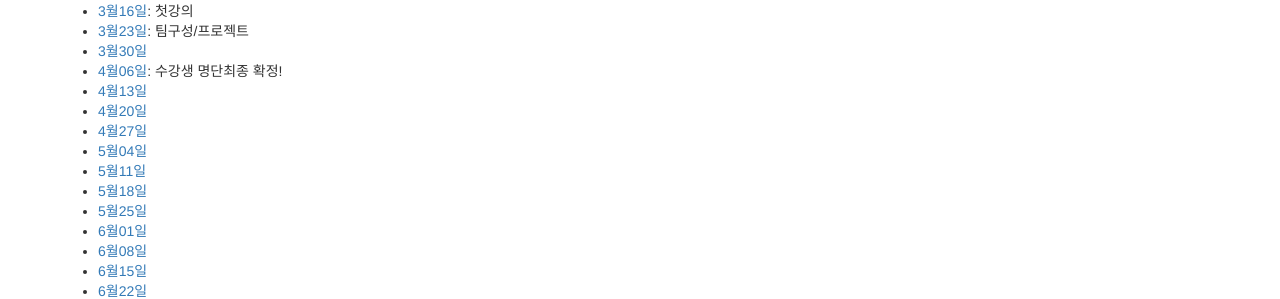
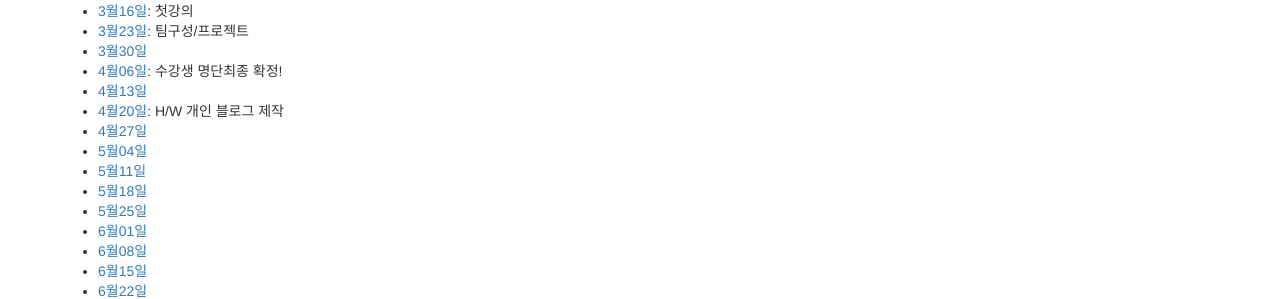
Before and after one commit to statkclee/ds-intro-2020, a Jekyll site: the page built from index.md, in a window 1280 px wide and 900 px high, scrolled down 490 px. Shown: the part 157-456 px from the top of the window. Built offline with Jekyll 4.4.1, drawn with Linux system fonts in a browser that asks for light colours.

Commit message:
added lecture note on 4/20

```diff
--- a/index.md
+++ b/index.md
@@ -35,7 +35,7 @@ root: .
 - [3월30일](https://hackmd.io/h_ziyY9-Q_WTvheQjUzM9w)
 - [4월06일](https://hackmd.io/LtuYdeKnRHiWo5Wuuz9ptQ): 수강생 명단최종 확정!
 - [4월13일](https://hackmd.io/TwLuRMpuTr6lafAwgiK3Ng)
-- [4월20일]()
+- [4월20일](https://hackmd.io/31gLI31XS2aLpJ42O5_ZxA): H/W 개인 블로그 제작
 - [4월27일]()
 - [5월04일]()
 - [5월11일]()
```
